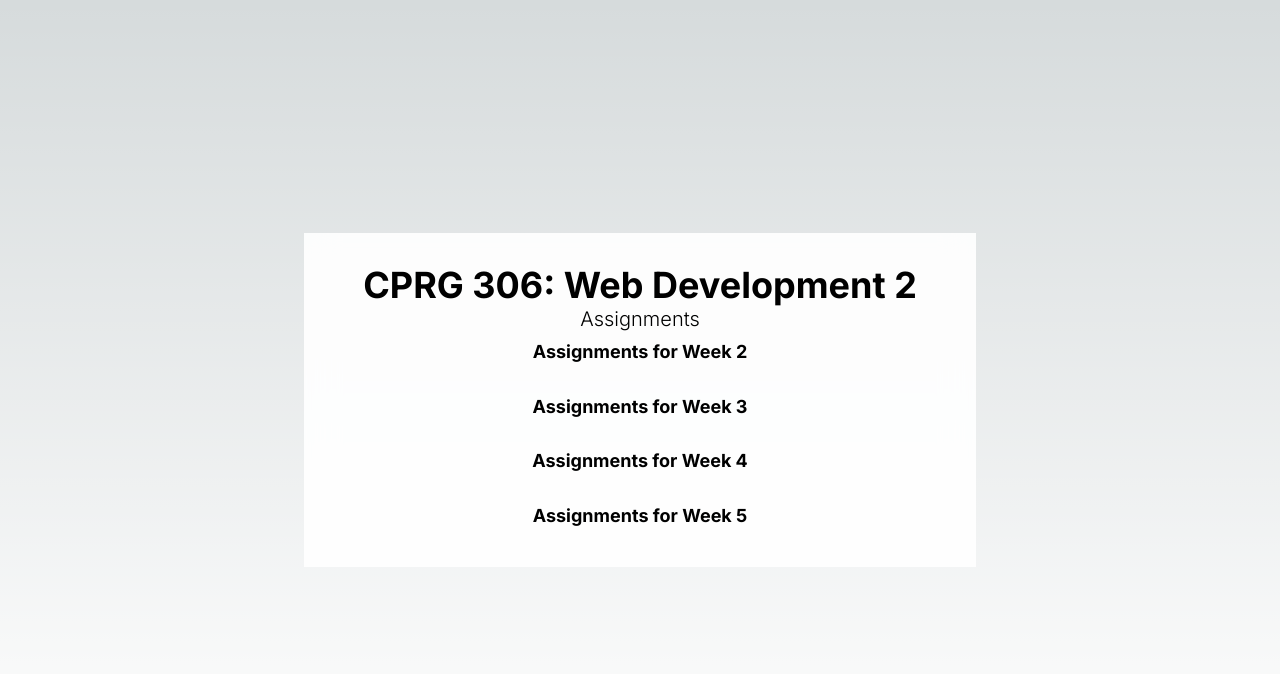
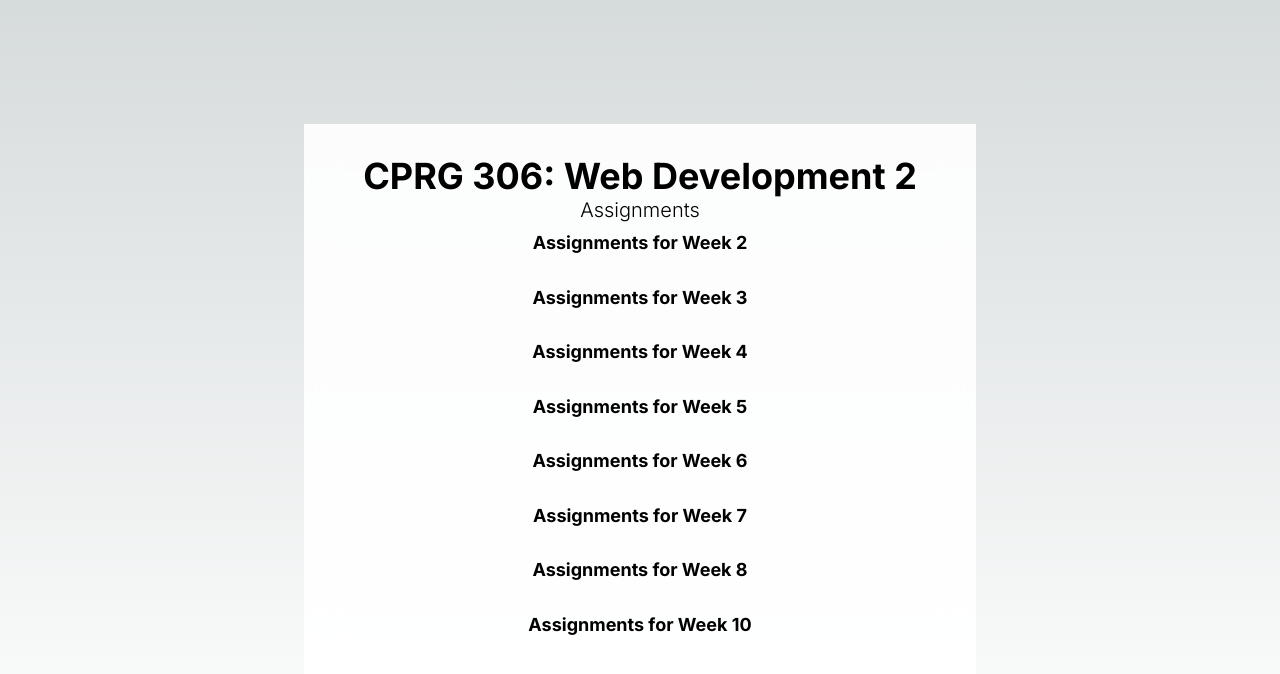
Before and after one commit to ritika17gojo/cprg306-assignments, a Next.js app: page / in a window 1280 px wide. Shown: the top 674 px of the page. Built offline with nearby package versions, Linux system fonts and the light colour scheme.

Commit message:
Update page.js

```diff
--- a/app/page.js
+++ b/app/page.js
@@ -20,6 +20,19 @@ export default function Home() {
           <Link href="/week-5" className="block py-2 px-6  text-black font-bold text-lg leading-tight  transition  duration-300 transform hover:-translate-y-1">
             Assignments for Week 5
           </Link>
+          <Link href="/week-6" className="block py-2 px-6  text-black font-bold text-lg leading-tight  transition  duration-300 transform hover:-translate-y-1">
+            Assignments for Week 6
+          </Link>
+          <Link href="/week-7" className="block py-2 px-6  text-black font-bold text-lg leading-tight  transition  duration-300 transform hover:-translate-y-1">
+            Assignments for Week 7
+          </Link>
+          <Link href="/week-8" className="block py-2 px-6  text-black font-bold text-lg leading-tight  transition  duration-300 transform hover:-translate-y-1">
+            Assignments for Week 8
+          </Link>
+          <Link href="/week-10" className="block py-2 px-6  text-black font-bold text-lg leading-tight  transition  duration-300 transform hover:-translate-y-1">
+            Assignments for Week 10
+          </Link>
+
         </div>
       </div>
     </main>
```
